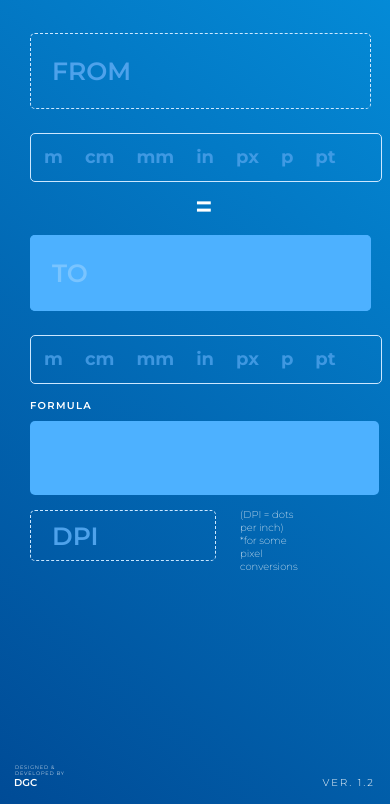
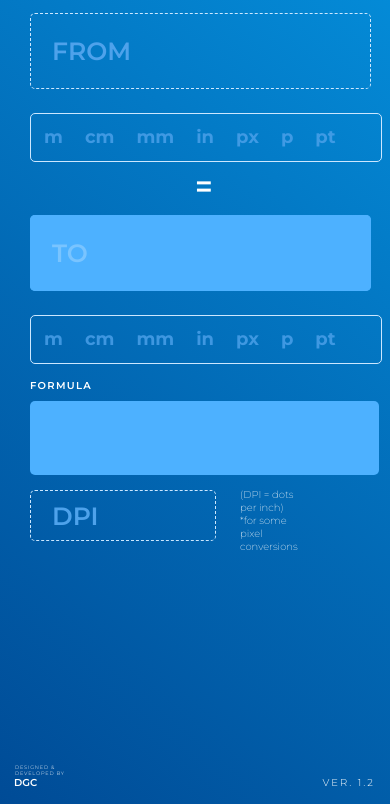
Before and after one commit to dcardines-design/weconvert, a plain HTML site: page index.html in a window 390 px wide. Shown: the part 40-844 px from the top of the page. Drawn offline with Linux system fonts and the light colour scheme.

Commit message:
Update stylesheet.css

```diff
--- a/stylesheet.css
+++ b/stylesheet.css
@@ -471,7 +471,7 @@ li {
 .dpi_section {
   position: fixed;
   left: 30px;
-  top: 550px;
+  top: 530px;
 }
 
 input, .dpi_form[type=number]{
@@ -494,7 +494,7 @@ input, .dpi_form[type=number]{
 .formula {
   position: fixed;
   left: 30px;
-  top: 455.5px;
+  top: 435.5px;
   color: #4DB1FF;
 }
 
@@ -505,7 +505,7 @@ h1 {
   Font-weight: 600;
   Color: #fff;
   position: fixed;
-  top: 432.5px;
+  top: 412.5px;
   left: 30px;
 }
 
@@ -541,7 +541,7 @@ h1 {
 .to_section {
   position: fixed;
   left: 30px;
-  top: 275px;
+  top: 255px;
   background-color: #4DB1FF;
   color: #ffffff;
   border-radius: 5px;
@@ -586,7 +586,7 @@ label, .to_form:disabled {
   border-radius: 5px;
   position: fixed;
   left: 30px;
-  top: 375px;
+  top: 355px;
   display: inline-block;
 }
 
@@ -630,7 +630,7 @@ label, .to_form:disabled {
 
 .from_section {
   position: fixed;
-  top: 73px;
+  top: 53px;
   left: 30px;
 }
 
@@ -661,7 +661,7 @@ label, .from_form {
   border-radius: 5px;
   position: fixed;
   left: 30px;
-  top: 173px;
+  top: 153px;
   display: inline-block;
 }
 
@@ -700,7 +700,7 @@ h2 {
   Font-weight: 600;
   position: fixed;
   left: 50%;
-  top: 203.5px;
+  top: 183.5px;
   Color: #fff}
 
 
```
